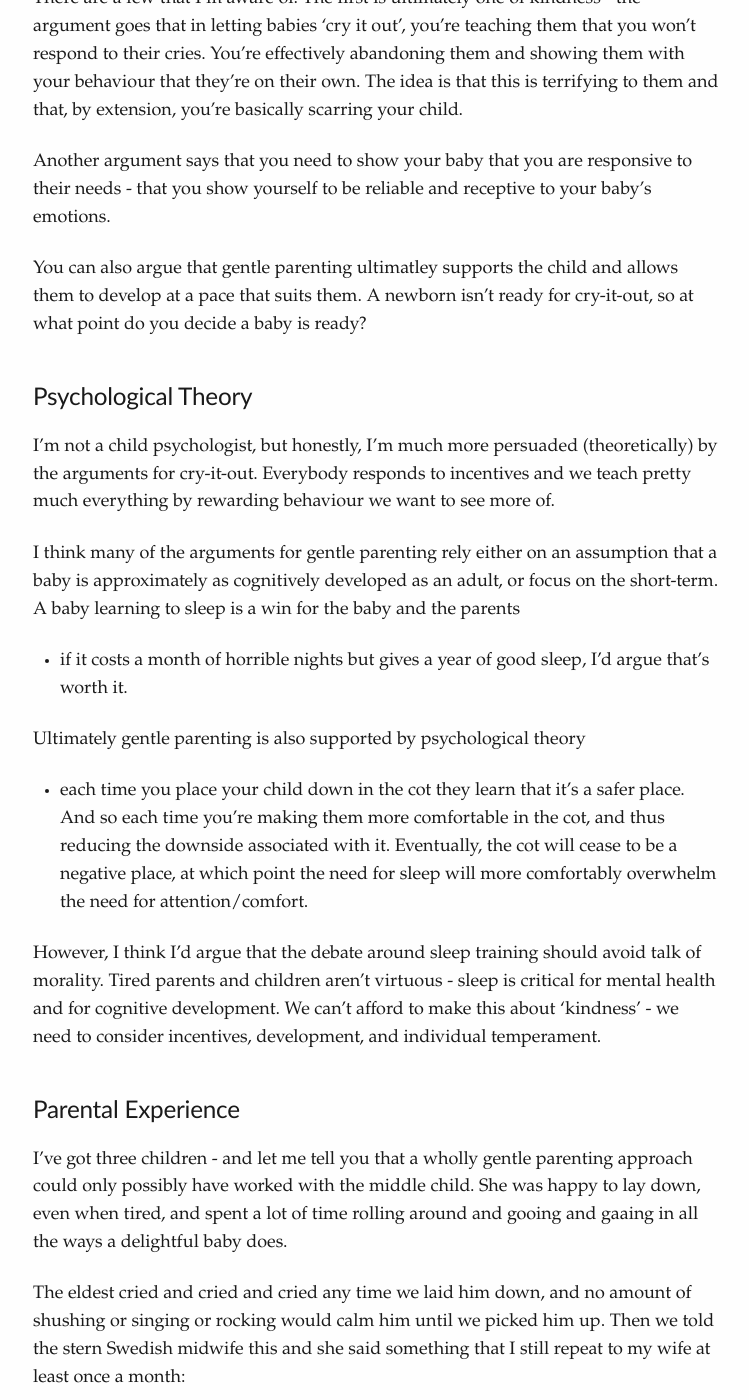
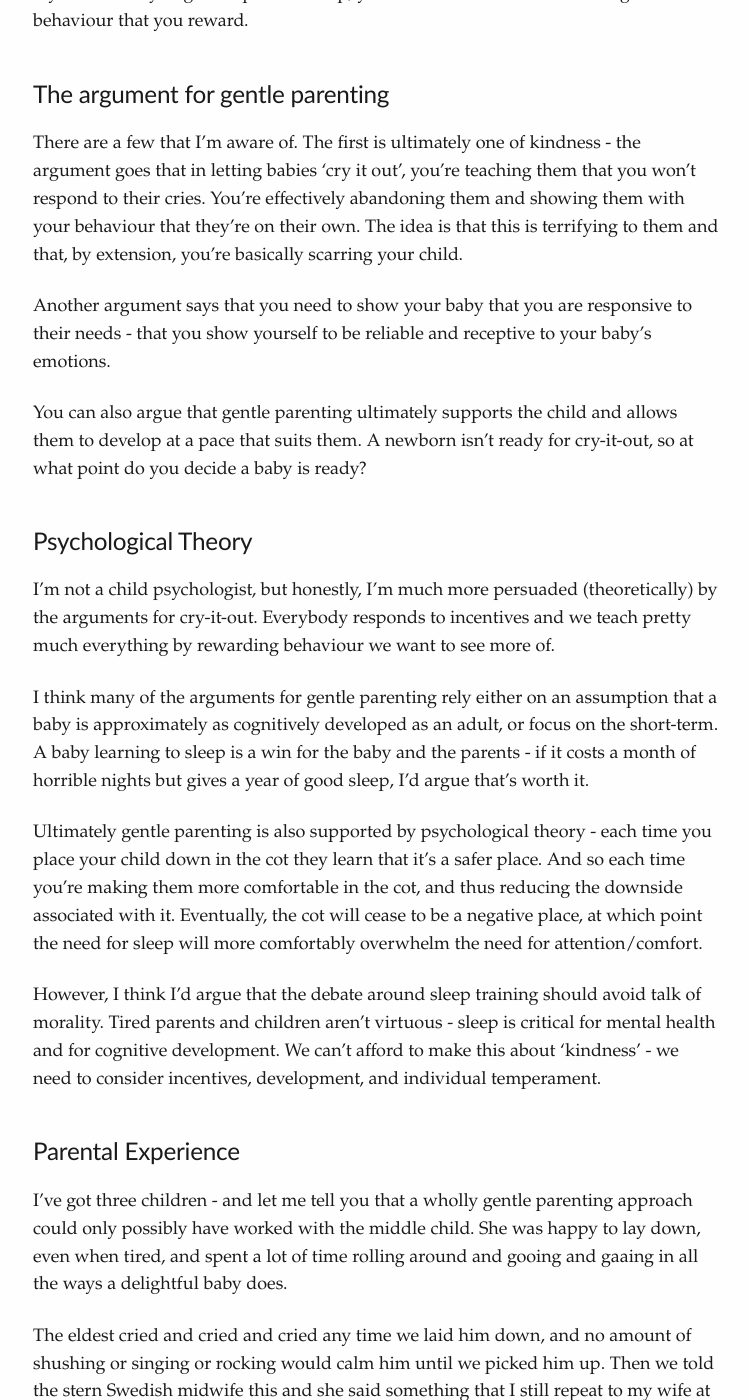
Before and after one commit to Kali89/kali89.github.io, a Jekyll site: the page built from _posts/2026-01-10-rationality-psychology-sleep-training.md, in a window 1280 px wide and 1400 px high, scrolled down 1712 px. Shown: the whole window, without its empty margins (264-1013 px from the left). Built offline with Jekyll 4.4.1, drawn with Linux system fonts in a browser that asks for light colours; some of the changed text lies outside the part shown.

```diff
--- a/_posts/2026-01-10-rationality-psychology-sleep-training.md
+++ b/_posts/2026-01-10-rationality-psychology-sleep-training.md
@@ -21,7 +23,7 @@ going well. He just won't sleep. It's hard to not take it personally, and there
 are two major 'schools' of thought on sleep training that can be pejoratively
 be summed up thusly:
 
-#### Gentle Parenting
+### Gentle Parenting
 
 "Never let them cry - pick them up, shush them and hold
 them until they gladly accept being laid in the cot and fall asleep perfectly".
@@ -30,7 +32,7 @@ As I try to make a quiet shush heard over the babies roar, it's hard not to
 wonder what kind of baby this advice was written for and where I might get one
 of those.
 
-#### Cry-it-out
+### Cry-it-out
 
 Then there's the other school of thought, who say you should leave your baby
 outside to fight the wolves and they'll ultimately re-emerge the following
@@ -70,7 +72,7 @@ Another argument says that you need to show your baby that you are responsive
 to their needs - that you show yourself to be reliable and receptive to your
 baby's emotions.
 
-You can also argue that gentle parenting ultimatley supports the child and
+You can also argue that gentle parenting ultimately supports the child and
 allows them to develop at a pace that suits them. A newborn isn't ready for
 cry-it-out, so at what point do you decide a baby is ready?
 
@@ -83,14 +85,9 @@ to see more of.
 
 I think many of the arguments for gentle parenting rely either on an assumption
 that a baby is approximately as cognitively developed as an adult, or focus on
-the short-term. A baby learning to sleep is a win for the baby and the parents
-- if it costs a month of horrible nights but gives a year of good sleep, I'd
-  argue that's worth it.
+the short-term. A baby learning to sleep is a win for the baby and the parents - if it costs a month of horrible nights but gives a year of good sleep, I'd argue that's worth it.
 
-Ultimately gentle parenting is also supported by psychological theory
-- each time you place your child down in the cot they learn that it's a safer
-  place. And so each time you're making them more comfortable in the cot, and
-thus reducing the downside associated with it. Eventually, the cot will cease
+Ultimately gentle parenting is also supported by psychological theory - each time you place your child down in the cot they learn that it's a safer place. And so each time you're making them more comfortable in the cot, and thus reducing the downside associated with it. Eventually, the cot will cease
 to be a negative place, at which point the need for sleep will more comfortably
 overwhelm the need for attention/comfort.
 
@@ -112,7 +109,7 @@ of shushing or singing or rocking would calm him until we picked him up. Then
 we told the stern Swedish midwife this and she said something that I still
 repeat to my wife at least once a month:
 
-*** Remember, you're the grown-up. ***
+***Remember, you're the grown-up.***
 
 That night, I put him in his cot and rather than sitting next to him for an
 hour and singing until I gave up, I left the room. Five minutes later, he was
```
Also changed, not shown: other parts of _posts/2026-01-10-rationality-psychology-sleep-training.md (+5 -0 lines).
